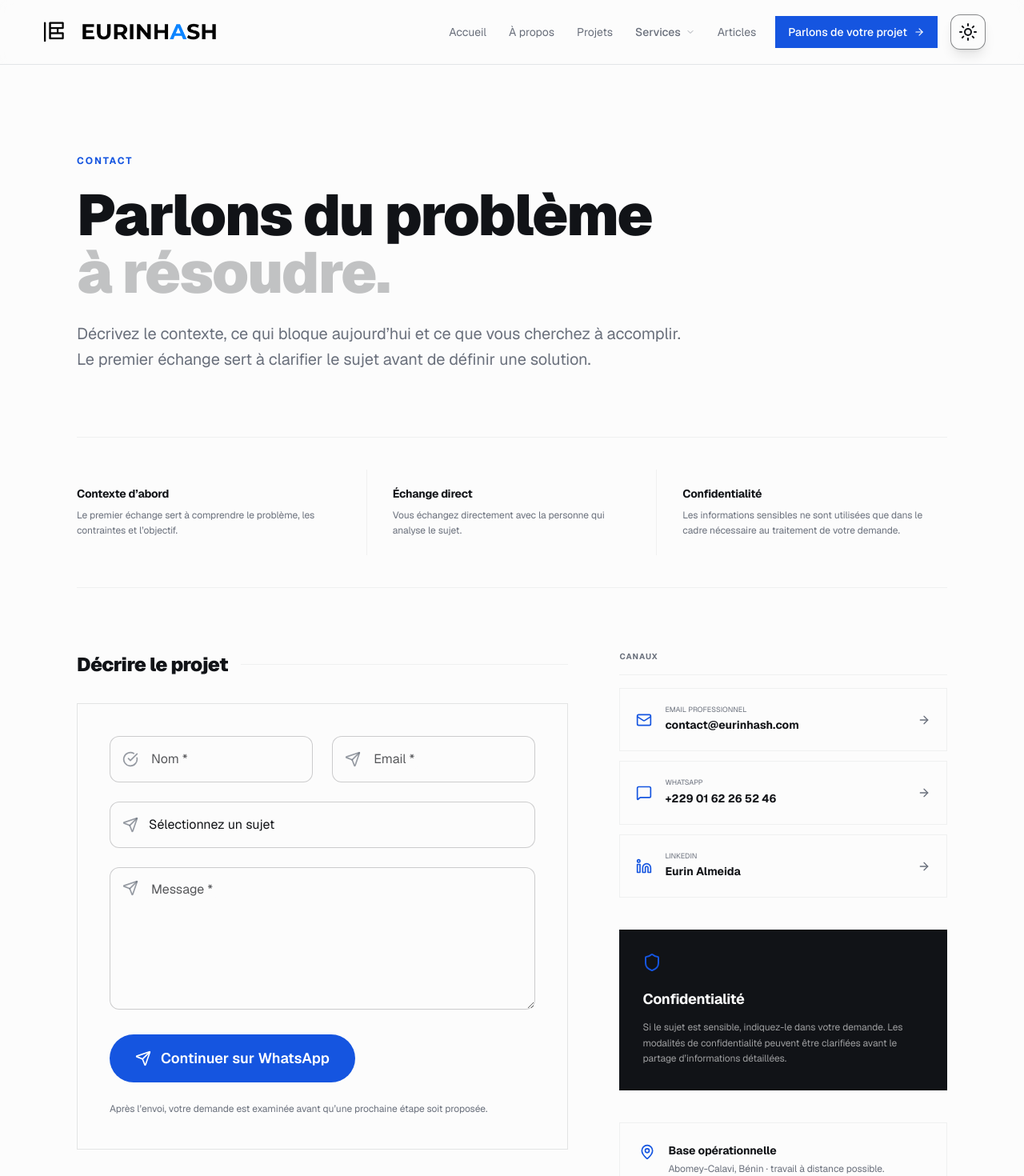
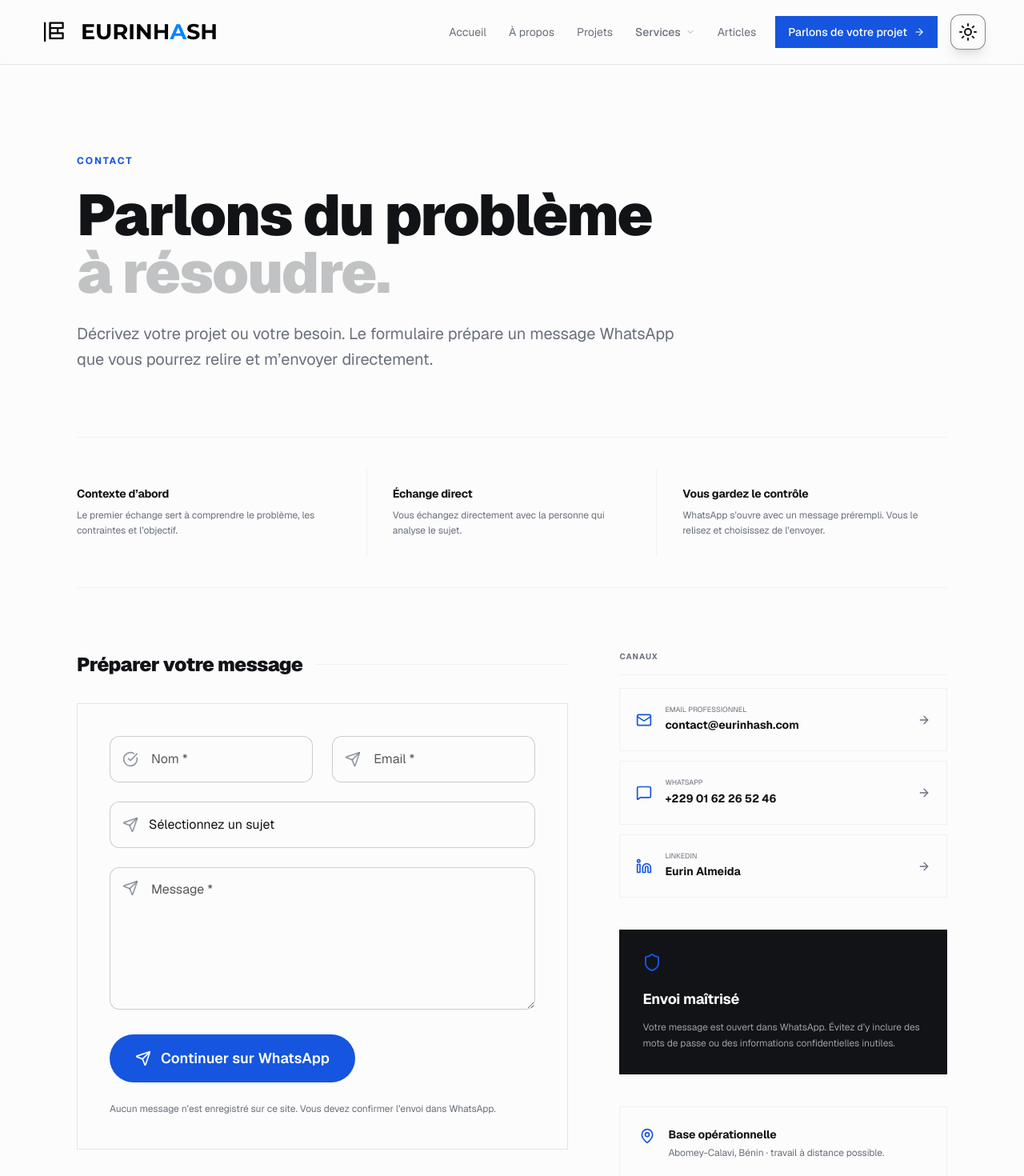
Before and after one commit to digitaleflex/eurinhash-cs, a Next.js app: page /contact in a window 1280 px wide. Shown: the top 1470 px of the page at 80% size. Built offline with nearby package versions, Linux system fonts and the light colour scheme.

Commit message:
refactor(contact): expliquer le parcours WhatsApp

```diff
--- a/app/contact/page.tsx
+++ b/app/contact/page.tsx
@@ -7,7 +7,7 @@ import { ContactForm } from '@/components/contact-form';
 const trustSignals = [
   { title: 'Contexte d’abord', desc: 'Le premier échange sert à comprendre le problème, les contraintes et l’objectif.' },
   { title: 'Échange direct', desc: 'Vous échangez directement avec la personne qui analyse le sujet.' },
-  { title: 'Confidentialité', desc: 'Les informations sensibles ne sont utilisées que dans le cadre nécessaire au traitement de votre demande.' },
+  { title: 'Vous gardez le contrôle', desc: 'WhatsApp s’ouvre avec un message prérempli. Vous le relisez et choisissez de l’envoyer.' },
 ];
 
 const channels = [
@@ -19,7 +19,7 @@ const channels = [
 const faqs = [
   { q: 'Que faut-il fournir pour commencer ?', a: 'Un contexte court, le problème rencontré, l’objectif recherché et, si possible, les principales contraintes.' },
   { q: 'Travaillez-vous sur des systèmes existants ?', a: 'Oui. Une intervention peut commencer par l’analyse d’un système existant avant toute recommandation.' },
-  { q: 'Que se passe-t-il après l’envoi ?', a: 'La demande est examinée pour déterminer si le sujet correspond à une intervention pertinente et quelle serait la prochaine étape.' },
+  { q: 'Que se passe-t-il après le clic ?', a: 'WhatsApp s’ouvre avec votre message prérempli. Relisez-le, puis appuyez sur Envoyer pour me le transmettre.' },
 ];
 
 export default function ContactPage() {
@@ -34,7 +34,7 @@ export default function ContactPage() {
             <span className="text-foreground/25">à résoudre.</span>
           </h1>
           <p className="text-xl leading-relaxed text-muted-foreground">
-            Décrivez le contexte, ce qui bloque aujourd’hui et ce que vous cherchez à accomplir. Le premier échange sert à clarifier le sujet avant de définir une solution.
+            Décrivez votre projet ou votre besoin. Le formulaire prépare un message WhatsApp que vous pourrez relire et m’envoyer directement.
           </p>
         </header>
 
@@ -51,7 +51,7 @@ export default function ContactPage() {
           <div className="space-y-20">
             <section>
               <div className="mb-8 flex items-center gap-4">
-                <h2 className="text-2xl font-black tracking-tight">Décrire le projet</h2>
+                <h2 className="text-2xl font-black tracking-tight">Préparer votre message</h2>
                 <div className="h-px flex-1 bg-foreground/5" />
               </div>
               <div className="border border-foreground/10 p-8 sm:p-10">
@@ -59,7 +59,7 @@ export default function ContactPage() {
                   <ContactForm />
                 </React.Suspense>
                 <p className="mt-6 text-xs leading-relaxed text-muted-foreground">
-                  Après l’envoi, votre demande est examinée avant qu’une prochaine étape soit proposée.
+                  Aucun message n’est enregistré sur ce site. Vous devez confirmer l’envoi dans WhatsApp.
                 </p>
               </div>
             </section>
@@ -98,9 +98,9 @@ export default function ContactPage() {
 
             <div className="border border-foreground/10 bg-foreground p-7 text-background">
               <Shield className="mb-5 h-6 w-6 text-accent" aria-hidden="true" />
-              <h2 className="text-lg font-bold">Confidentialité</h2>
+              <h2 className="text-lg font-bold">Envoi maîtrisé</h2>
               <p className="mt-3 text-xs leading-relaxed text-background/60">
-                Si le sujet est sensible, indiquez-le dans votre demande. Les modalités de confidentialité peuvent être clarifiées avant le partage d’informations détaillées.
+                Votre message est ouvert dans WhatsApp. Évitez d’y inclure des mots de passe ou des informations confidentielles inutiles.
               </p>
             </div>
 
```
